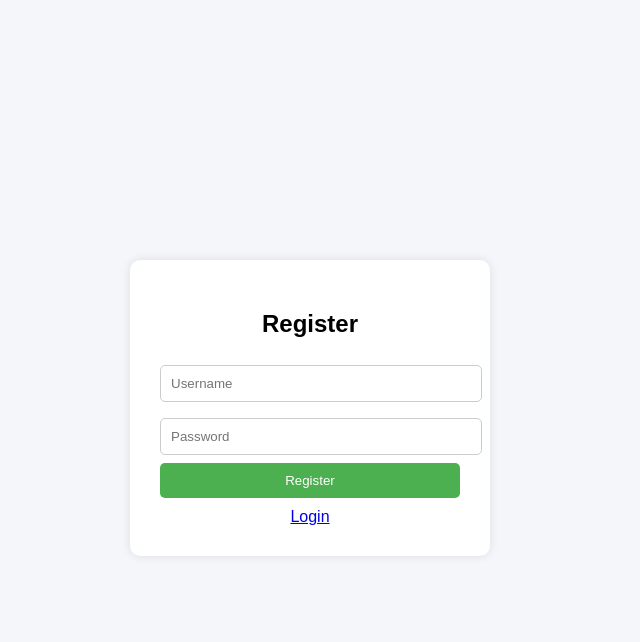
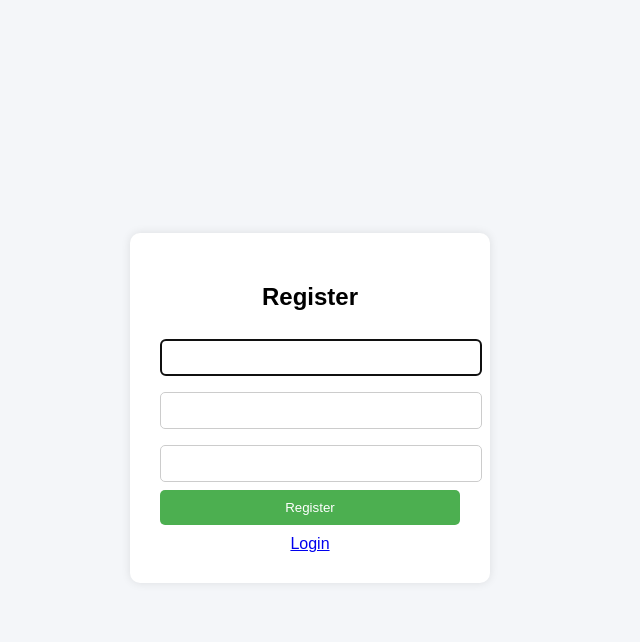
Before and after one commit to 11blazer11/davaleba41, a Django app: page /register/ in a window 1280 px wide. Shown: the top 642 px of the page, without its empty margins (330-970 px from the left). Run offline with Django 5.2, Linux system fonts and the light colour scheme.

Commit message:
usercreationform

```diff
--- a/App/templates/register.html
+++ b/App/templates/register.html
@@ -62,10 +62,19 @@
 
     <form method="POST">
         {% csrf_token %}
-        <input type="text" name="username" placeholder="Username" required>
-        <input type="password" name="password" placeholder="Password" required>
+
+        {{ form.username }}
+        {{ form.password1 }}
+        {{ form.password2 }}
+
         <button type="submit">Register</button>
     </form>
+
+    {% if form.errors %}
+        <div class="error">
+            {{ form.errors }}
+        </div>
+    {% endif %}
 
     <a href="{% url 'login' %}">Login</a>
 </div>
--- a/App/views.py
+++ b/App/views.py
@@ -1,6 +1,7 @@
 from django.shortcuts import render, redirect
 from django.contrib.auth.models import User
 from django.contrib.auth import authenticate, login, logout
+from django.contrib.auth.forms import UserCreationForm
 from django.contrib.auth.decorators import login_required
 from django.contrib import messages
 
@@ -8,20 +9,18 @@ from django.contrib import messages
 #kide argon2 maq gamoyenebuli
 
 def register_view(request):
-    if request.method == 'POST':
-        base_username = request.POST.get('username')
-        password = request.POST.get('password')
+    if request.method == "POST":
+        form = UserCreationForm(request.POST)
+        if form.is_valid():
+            form.save()
+            return redirect('login')
 
-        username = base_username
-        counter = 1
-        while User.objects.filter(username=username).exists():
-            username = f"{base_username}{counter}"
-            counter += 1
+    else:
+        form = UserCreationForm()
 
-        User.objects.create_user(username=username, password=password)
-        return redirect('login')
+    return render(request, 'register.html', {'form': form})
 
-    return render(request, 'register.html')
+
 
 
 def login_view(request):
```
Also changed, not shown: db.sqlite3.
